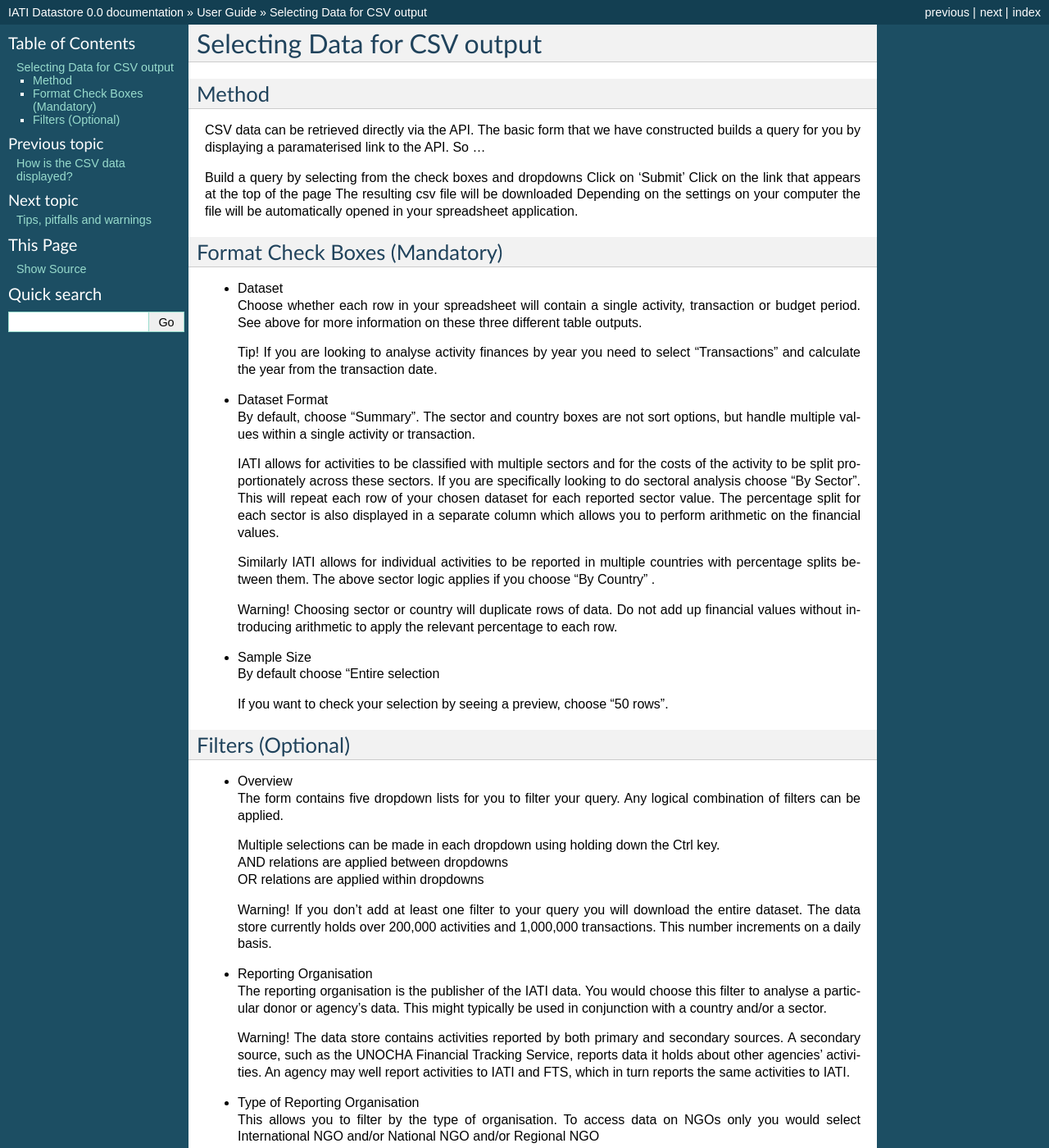
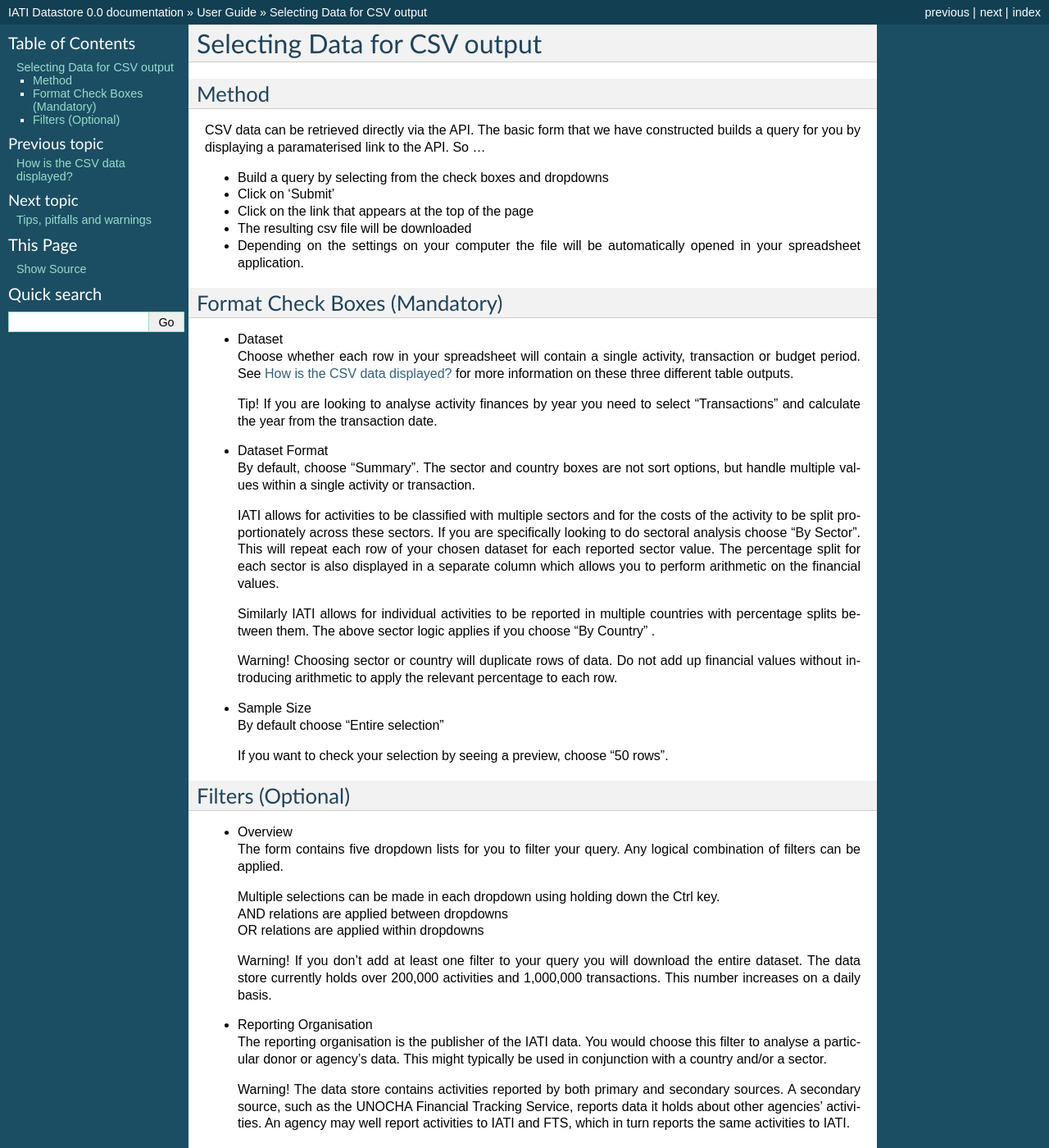
Before and after one commit to IATI/IATI-Datastore, a Sphinx documentation site: the page built from docs/user-guide/selecting-data-for-csv-output.rst, in a window 1280 px wide and 1400 px high. Shown: the whole window at 82% size. Built offline with Sphinx 7.4.7, drawn with Linux system fonts in a browser that asks for light colours; some of the changed text lies outside the part shown.

Commit message:
Clean up formatting and add more links

```diff
--- a/docs/index.rst
+++ b/docs/index.rst
@@ -9,7 +9,7 @@ The IATI Datastore is an online service that gathers all data published to the I
 How does it work?
 -----------------
 
-Data that is recorded on the IATI Registry, and is valid against the standard, is pulled into the Datastore on a nightly basis. This enables people to query for IATI activities across several facets (eg: country, publisher, sector). Activities that satisfy the criteria can then be access in XML, JSON or CSV (spreadsheet) format.
+Data that is recorded on the `IATI Registry <http://iatiregistry.org/>`__, and is valid against the standard, is pulled into the Datastore on a nightly basis. This enables people to query for IATI activities across several facets (eg: country, publisher, sector). Activities that satisfy the criteria can then be access in XML, JSON or CSV (spreadsheet) format.
 
 Who is it for?
 --------------
@@ -24,9 +24,9 @@ This repository is called a store, not a database, because it cannot be used as
 How to access the Datastore
 ---------------------------
 
-* An API is available that enables people to construct queries.
+* :doc:`An API </api/>` is available that enables people to construct queries.
 
-* For those wishing to just access the data in CSV format, an online form is available to assist with queries
+* For those wishing to just access the data in CSV format, an :doc:`online form </csv-query-builder/>` is available to assist with queries
 
 Are there any limitations on the Datastore?
 -------------------------------------------
--- a/docs/user-guide/selecting-data-for-csv-output.rst
+++ b/docs/user-guide/selecting-data-for-csv-output.rst
@@ -6,17 +6,17 @@ Method
 
 CSV data can be retrieved directly via the API. The basic form that we have constructed builds a query for you by displaying a paramaterised link to the API. So …
 
-Build a query by selecting from the check boxes and dropdowns
-Click on ‘Submit’
-Click on the link that appears at the top of the page
-The resulting csv file will be downloaded
-Depending on the settings on your computer the file will be automatically opened in your spreadsheet application.
+* Build a query by selecting from the check boxes and dropdowns
+* Click on ‘Submit’
+* Click on the link that appears at the top of the page
+* The resulting csv file will be downloaded
+* Depending on the settings on your computer the file will be automatically opened in your spreadsheet application.
 
 Format Check Boxes (Mandatory)
 ------------------------------
 
 - | Dataset
-  | Choose whether each row in your spreadsheet will contain a single activity, transaction or budget period. See above for more information on these three different table outputs.
+  | Choose whether each row in your spreadsheet will contain a single activity, transaction or budget period. See :doc:`how-is-the-csv-data-displayed` for more information on these three different table outputs.
 
   Tip! If you are looking to analyse activity finances by year you need to select “Transactions” and calculate the year from the transaction date.
 
@@ -30,7 +30,7 @@ Format Check Boxes (Mandatory)
   Warning! Choosing sector or country will duplicate rows of data. Do not add up financial values without introducing arithmetic to apply the relevant percentage to each row.
 
 - | Sample Size
-  | By default choose “Entire selection
+  | By default choose “Entire selection”
 
   If you want to check your selection by seeing a preview, choose “50 rows”.
 
@@ -44,7 +44,7 @@ Filters (Optional)
   | AND relations are applied between dropdowns
   | OR relations are applied within dropdowns
 
-  Warning! If you don’t add at least one filter to your query you will download the entire dataset. The data store currently holds over 200,000 activities and 1,000,000 transactions. This number increments on a daily basis.
+  Warning! If you don’t add at least one filter to your query you will download the entire dataset. The data store currently holds over 200,000 activities and 1,000,000 transactions. This number increases on a daily basis.
 
 - | Reporting Organisation
   | The reporting organisation is the publisher of the IATI data. You would choose this filter to analyse a particular donor or agency’s data. This might typically be used in conjunction with a country and/or a sector.
@@ -56,7 +56,7 @@ Filters (Optional)
 
 - Sector
 - | Country
-  | Choose the recipient country or countries you are looking for.See Region notes below for potential pitfalls.
+  | Choose the recipient country or countries you are looking for. See Region notes below for potential pitfalls.
 - | Region
   | Selecting a region will return activities that publishers have been unable to allocate to specific countries.
 
--- a/docs/user-guide/what-is-the-iati-data-store.rst
+++ b/docs/user-guide/what-is-the-iati-data-store.rst
@@ -5,6 +5,6 @@ The IATI Data Store is an online service that gathers all data published to the
 
 When an organisation publishes its data in `IATI-XML format <http://iatistandard.org/>`__, it does so on its own website – often in separate files for each country or region – and indexes information about these files (what they contain, when they were last updated, etc) on the `IATI Registry <http://iatiregistry.org/>`__. The Registry is only a catalogue of all publishers and published files with links to the actual data.
 
-If you are looking specifically, say, for information on World Bank activities in Angola, the Registry can help you: it will display an `index record <http://iatiregistry.org/dataset/worldbank-ao>`__ (created by the World Bank itself) that will tell you how many activities have been reported and when the data was last updated. It will give you `information about the organisation’s policies <http://iatiregistry.org/publisher/worldbank>`__ and consideration when publishing IATI data. It also has a Download button that allows you to `access the data <http://siteresources.worldbank.org/IATI/WB-AO.xml>` directly from the World Bank’s website.
+If you are looking specifically, say, for information on World Bank activities in Angola, the Registry can help you: it will display an `index record <http://iatiregistry.org/dataset/worldbank-ao>`__ (created by the World Bank itself) that will tell you how many activities have been reported and when the data was last updated. It will give you `information about the organisation’s policies <http://iatiregistry.org/publisher/worldbank>`__ and consideration when publishing IATI data. It also has a Download button that allows you to `access the data <http://siteresources.worldbank.org/IATI/WB-AO.xml>`__ directly from the World Bank’s website.
 
 But what if your query is more complex? If you want, say, to look at information from all publishers concerning activities in a particular sector in a particular time period, you have a huge job on your hands if the Registry is your only source.
```
Also changed, not shown: docs/user-guide/what-kind-of-information-are-you-looking-for.rst (+5 -5 lines).
